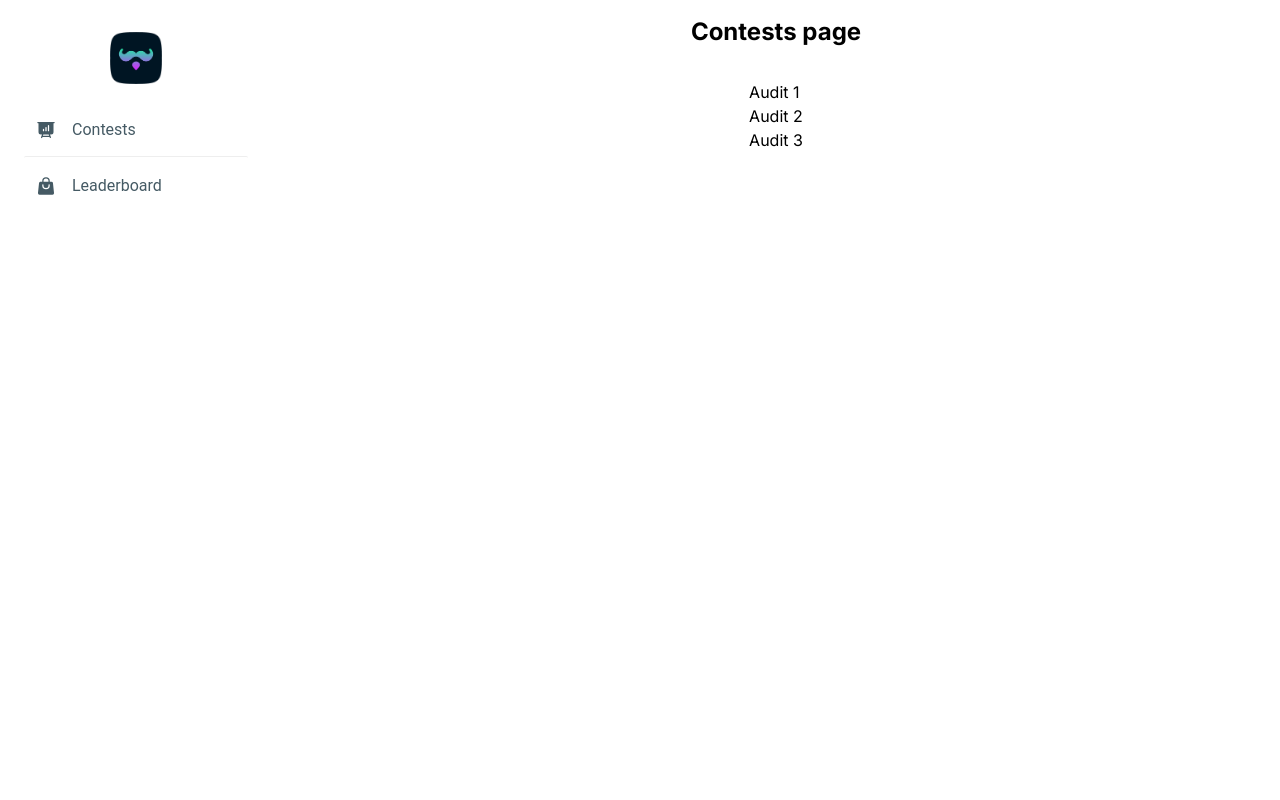
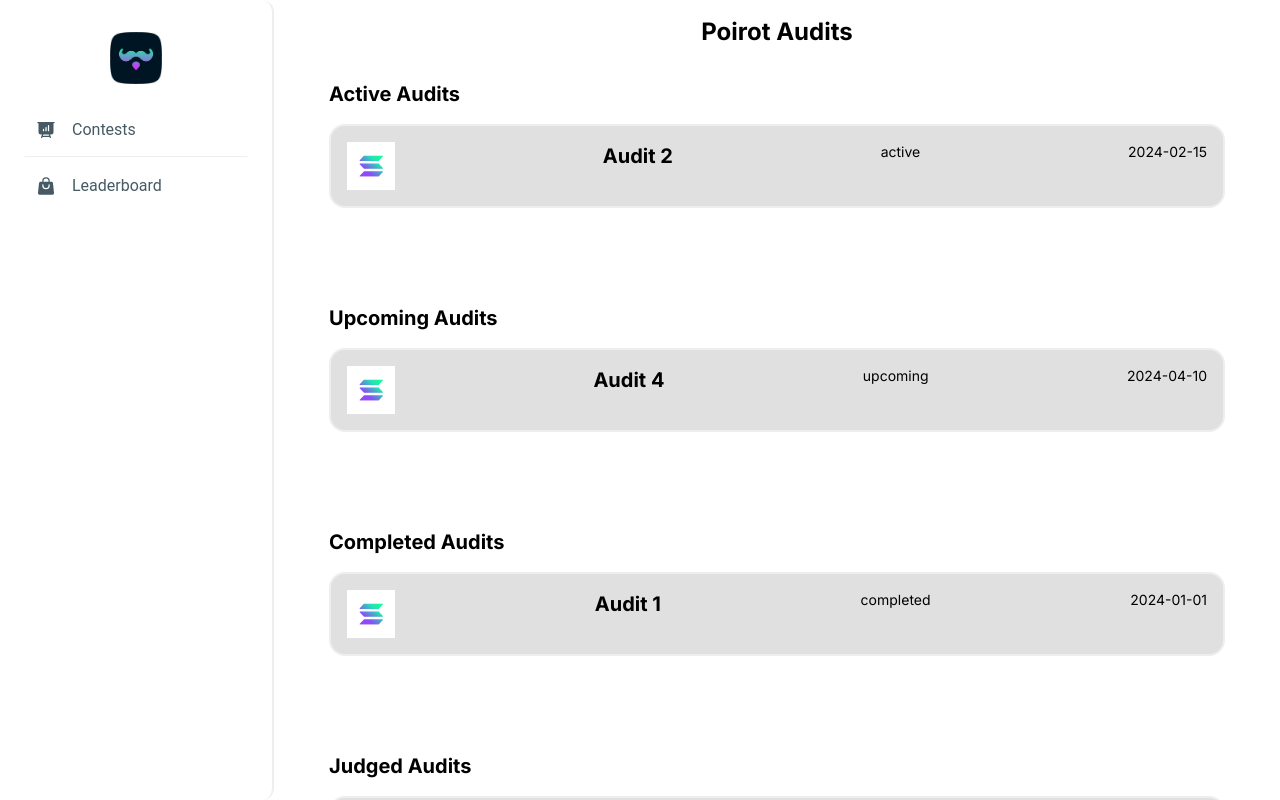
Before and after one commit to poirotonsolana/poirot-app-frontend, a Next.js app: page /contests in a window 1280 px wide. Built offline with nearby package versions, Linux system fonts and the light colour scheme.

Commit message:
Audits and single audit page update

```diff
--- /dev/null
+++ b/components/Audit.tsx
@@ -0,0 +1,29 @@
+import React from 'react';
+import Link from 'next/link';
+import Image, { StaticImageData } from 'next/image';
+
+interface AuditProps {
+  id: number;
+  name: string;
+  status: string;
+  logo: string;
+  date: string;
+}
+
+const Audit: React.FC<AuditProps> = ({ id, name, status, logo, date }) => {
+  const queryParams = `?id=${id}&name=${encodeURIComponent(name)}&status=${status}&date=${date}&logo=${encodeURIComponent(logo)}`;
+
+  return (
+
+    <Link href={`/contests/${id}${queryParams}`}>
+      <div className='w-96 border-2 rounded-2xl bg-gray-300 p-4 flex justify-between'>
+        <Image src={logo} alt={`${name} logo`} width={48} height={48} className='w-12 h-12 mb-2 mix-blend-difference'/>
+        <p className='text-center text-xl font-bold'>{name}</p>
+        <p className='text-center text-sm'>{status}</p>
+        <p className='text-center text-sm'>{date}</p>
+      </div>
+    </Link>
+  );
+};
+
+export default Audit;
--- a/components/Sidebar.tsx
+++ b/components/Sidebar.tsx
@@ -18,7 +18,7 @@ import {
 
   export default function Sidebar() {
     return (
-      <Card className="h-[calc(100vh-2rem)] max-w-[20rem] p-4 shadow-xl shadow-blue-gray-900/5">
+      <Card className="h-[calc(100vh-2rem)] max-w-[20rem] p-4 shadow-xl shadow-blue-gray-900/5 border-r-2">
         <div className="mb-2 p-4 flex items-center justify-center">
           <Typography variant="h5" color="blue-gray">
             <Link href={"/"}>
--- /dev/null
+++ b/data/audits.ts
@@ -0,0 +1,43 @@
+import { StaticImageData } from 'next/image';
+import Logo from '../public/a0014888b45ec0d1d61d90b0522a2651.jpg'
+
+export interface Audits {
+    id:number;
+    name: string;
+    status: string;
+    logo: string;
+    date:string;
+}
+
+const audits:Audits[]=[
+    {
+        id:1,
+        name: "Audit 1",
+        status: "completed",
+        logo: '/a0014888b45ec0d1d61d90b0522a2651.jpg',
+        date: "2024-01-01"
+      },
+      {
+        id:2,
+        name: "Audit 2",
+        status: "active",
+        logo: '/a0014888b45ec0d1d61d90b0522a2651.jpg',
+        date: "2024-02-15"
+      },
+      {
+        id:3,
+        name: "Audit 3",
+        status: "judging",
+        logo: '/a0014888b45ec0d1d61d90b0522a2651.jpg',
+        date: "2024-03-20"
+      },
+      {
+        id:4,
+        name: "Audit 4",
+        status: "upcoming",
+        logo: '/a0014888b45ec0d1d61d90b0522a2651.jpg',
+        date: "2024-04-10"
+      }
+]
+
+export default audits;
--- a/src/app/contests/[contestId]/page.tsx
+++ b/src/app/contests/[contestId]/page.tsx
@@ -1,9 +1,29 @@
+"use client"
 import React from 'react'
+import { useSearchParams } from 'next/navigation'
+import Image from 'next/image'
 
-const page = ({params}: {params: {contestId: number}}) => {
+
+const SingleAuditPage = () => {
+
+const searchParams = useSearchParams();
+const uniqueId = searchParams.get('id');
+const auditDate = searchParams.get('date');
+const auditStatus = searchParams.get('status');
+const logoUrl = searchParams.get('logo');
+
+
+
   return (
-    <div className='flex items-center justify-center'>Audit: {params.contestId}</div>
+    <>
+      <div className='flex flex-col gap-16 items-center justify-center'>Audit: {uniqueId}
+      {logoUrl && <Image src={logoUrl} alt={`Audit ${uniqueId} logo`} width={100} height={100} />}
+        <p className='text-center'>Date: {auditDate}</p>
+        <p className='text-center'>Status: {auditStatus}</p>
+      </div>
+    </>
+
   )
 }
 
-export default page;
+export default SingleAuditPage;
--- a/src/app/contests/page.tsx
+++ b/src/app/contests/page.tsx
@@ -1,34 +1,84 @@
-import React from 'react'
-import Link from 'next/link';
-
-export const audits = [
-  { id: 1, name: 'Audit 1' },
-  { id: 2, name: 'Audit 2' },
-  { id: 3, name: 'Audit 3' },
-];
+import React from 'react';
+import audits from '../../../data/audits';
+import Audit from '../../../components/Audit';
 
 const Contests = () => {
+  const activeAudits = audits.filter(audit => audit.status === 'active');
+  const upcomingAudits = audits.filter(audit => audit.status === 'upcoming');
+  const completedAudits = audits.filter(audit => audit.status === 'completed');
+  const judgedAudits = audits.filter(audit => audit.status === 'judging');
+
   return (
-    <>
     <div className='flex flex-col items-center justify-center'>
-      <p className='text-2xl font-bold'>Contests page</p>
-      <ul className='mt-8'>
-        {audits.map((audit) => (
-          <li key={audit.id}>
-            <Link href={`/contests/${audit.id}`}>
-              <p>{audit.name}</p>
-            </Link>
-          </li>
-        ))}
-      </ul>
+      <p className='text-2xl font-bold'>Poirot Audits</p>
+      <div className='mt-8 w-full max-w-4xl'>
+        <div>
+          <h2 className='text-xl font-bold'>Active Audits</h2>
+          <ul className='flex flex-col gap-8 mt-4'>
+            {activeAudits.map(audit => (
+              <li key={audit.id}>
+                <Audit
+                  id={audit.id}
+                  name={audit.name}
+                  status={audit.status}
+                  logo={audit.logo}
+                  date={audit.date}
+                />
+              </li>
+            ))}
+          </ul>
+        </div>
+        <div className='mt-24'>
+          <h2 className='text-xl font-bold'>Upcoming Audits</h2>
+          <ul className='flex flex-col gap-8 mt-4'>
+            {upcomingAudits.map(audit => (
+              <li key={audit.id}>
+                <Audit
+                  id={audit.id}
+                  name={audit.name}
+                  status={audit.status}
+                  logo={audit.logo}
+                  date={audit.date}
+                />
+              </li>
+            ))}
+          </ul>
+        </div>
+        <div className='mt-24'>
+          <h2 className='text-xl font-bold'>Completed Audits</h2>
+          <ul className='flex flex-col gap-8 mt-4'>
+            {completedAudits.map(audit => (
+              <li key={audit.id}>
+                <Audit
+                  id={audit.id}
+                  name={audit.name}
+                  status={audit.status}
+                  logo={audit.logo}
+                  date={audit.date}
+                />
+              </li>
+            ))}
+          </ul>
+        </div>
+        <div className='mt-24'>
+          <h2 className='text-xl font-bold'>Judged Audits</h2>
+          <ul className='flex flex-col gap-8 mt-4'>
+            {judgedAudits.map(audit => (
+              <li key={audit.id}>
+                <Audit
+                  id={audit.id}
+                  name={audit.name}
+                  status={audit.status}
+                  logo={audit.logo}
+                  date={audit.date}
+                />
+              </li>
+            ))}
+          </ul>
+        </div>
+      </div>
     </div>
-
-    </>
-
-
-
-
-  )
-}
+  );
+};
 
 export default Contests;
--- a/src/app/page.tsx
+++ b/src/app/page.tsx
@@ -2,7 +2,7 @@ import Image from "next/image";
 export default function Home() {
   return (
     <>
-      <p>Home page</p>
+      <p className="text-center text-2xl mt-4 font-bold">Home page</p>
     </>
 
   );
```
Also changed, not shown: public/a0014888b45ec0d1d61d90b0522a2651.jpg (added).
